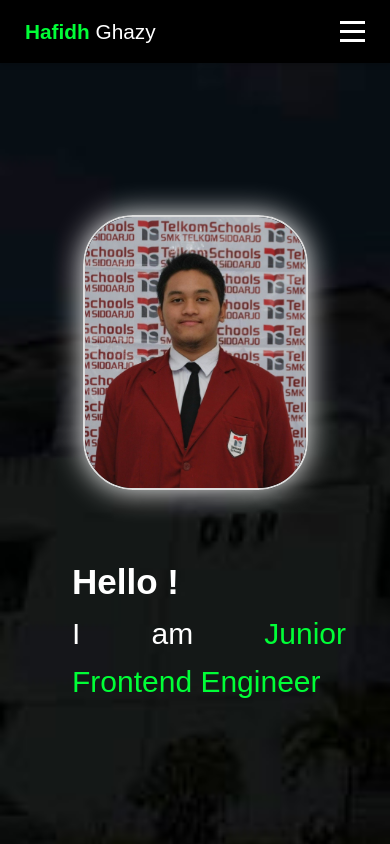
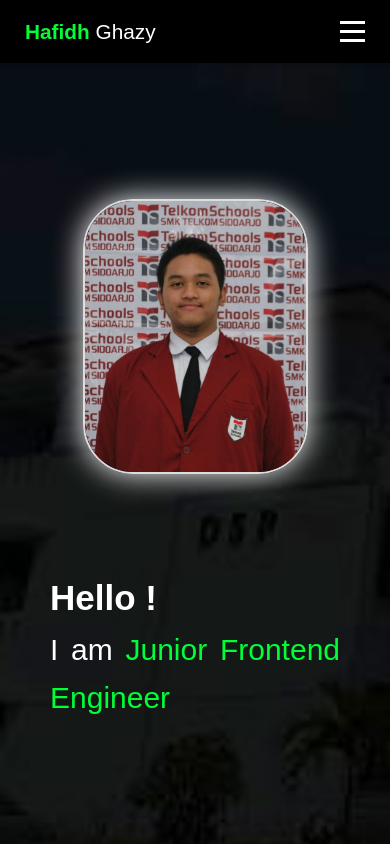
Before and after one commit to Putrasz/Personal-Web, a plain HTML site: page index.html in a window 390 px wide. Shown: the top 844 px of the page. Drawn offline with nearby package versions, Linux system fonts and the light colour scheme.

Commit message:
fix the error

```diff
--- a/style/style.css
+++ b/style/style.css
@@ -382,6 +382,7 @@ header {
   }
   .home-text {
     font-size: 18px;
+    margin: 0;
   }
 }
 
@@ -397,7 +398,8 @@ header {
 
   .home-text {
     font-size: 12px;
-  }
+    margin: 0;
+    }
 }
 
 @media (max-width: 768px) {
@@ -465,14 +467,12 @@ header {
 
   .home-text {
     color: white;
-    margin-top: -2rem;
-    max-width: 760px;
     font-size: 15px;
+    margin: 0;
   }
 
   .home-text p {
     text-align: justify;
-    margin-left: 6px;
     width: 100%;
   }
 
@@ -482,7 +482,6 @@ header {
 
   .home-text h1 {
     font-size: 35px;
-    margin-left: 6px;
   }
 
   .about {
```
